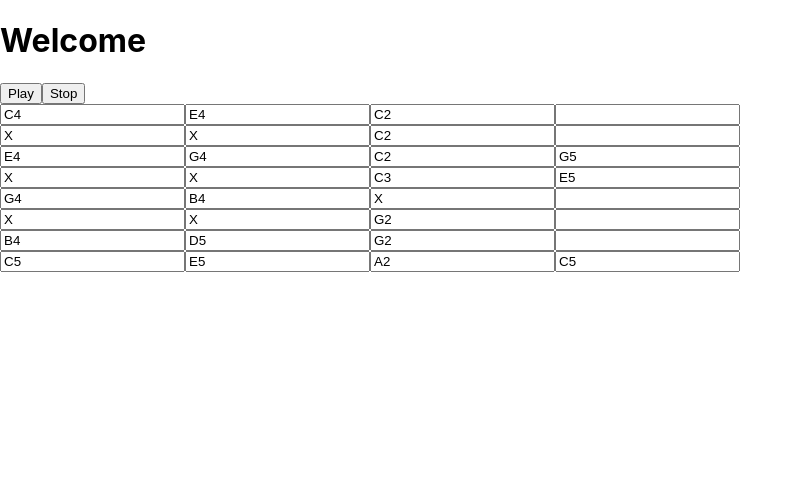
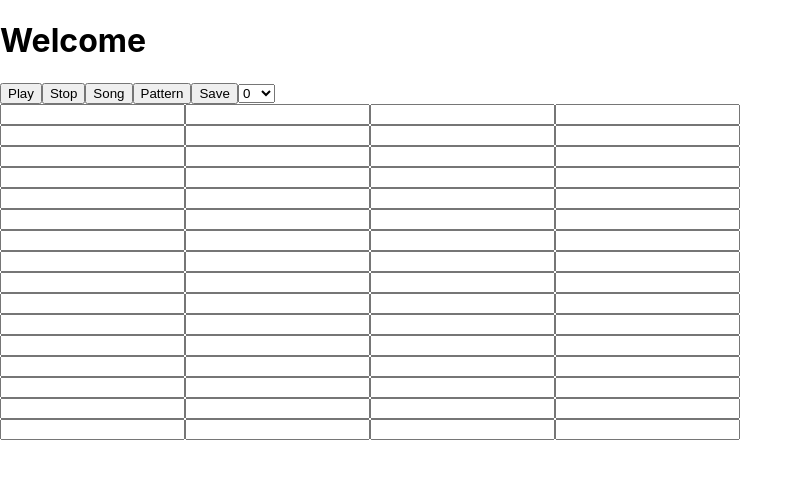
Before and after one commit to henningsover/tone-js-test, a React (Create React App) app: page / in a window 1280 px wide. Shown: the top 478 px of the page, without its empty margins (0-803 px from the left). Built offline with nearby package versions, Linux system fonts and the light colour scheme.

Commit message:
*Add func to change pattern and to change playmode *Implement localstorage for now *Start refactoring synth input handling

```diff
--- a/src/App.js
+++ b/src/App.js
@@ -1,14 +1,24 @@
-import React, { useContext } from 'react';
+import React, { useContext, useEffect } from 'react';
 import './App.css';
 import Synthesizer from './Synthesizer';
-import { song } from './song';
+import { song1, song2 } from './song';
 import InputsSection from './components/InputsSection';
 import { SynthContext } from './contexts/SynthContextProvider';
+import * as Tone from 'tone';
 
 function App() {
-  const { isPlaying, setIsPlaying, setCurrentPattern, setCurrentStep } = useContext(SynthContext);
-  // const [isPlaying, setIsPlaying] = useState(false);
-  // const [currentPattern, setCurrentPattern] = useState(0);
+  const {
+    isPlaying,
+    setIsPlaying,
+    setCurrentPattern,
+    setCurrentStep,
+    currentPattern,
+    currentStep,
+    setSongMode,
+    setPatternMode,
+    song,
+    setSong,
+  } = useContext(SynthContext);
 
   const start = () => {
     setIsPlaying(true);
@@ -16,8 +26,58 @@ function App() {
 
   const stop = () => {
     setIsPlaying(false);
+    setCurrentStep(null);
+  };
+
+  const handlePatternSelect = (e) => {
+    setCurrentPattern(e.target.value);
+  };
+
+  const handleSongMode = () => {
+    setSongMode(true);
+    setPatternMode(false);
     setCurrentPattern(0);
-    setCurrentStep(null);
+  };
+  const handlePatternMode = () => {
+    setPatternMode(true);
+    setSongMode(false);
+  };
+
+  const handleSave = () => {
+    localStorage.setItem('song', JSON.stringify(song));
+  };
+
+  useEffect(() => {
+    const songFromStorage = JSON.parse(localStorage.getItem('song'));
+    if (songFromStorage) {
+      setSong(songFromStorage);
+    } else {
+      setSong(song2);
+    }
+    console.log('set song');
+  }, []);
+
+  useEffect(() => {
+    if (song) {
+      document.getElementById('patternSelect').selectedIndex = currentPattern;
+    }
+  }, [currentPattern]);
+
+  const test = (noiseType) => {
+    const noiseSynth = new Tone.NoiseSynth({
+      noise: {
+        type: noiseType,
+      },
+      envelope: {
+        attack: 0.001,
+        decay: 0.3,
+        sustain: 0.005,
+      },
+    });
+    var dist = new Tone.BitCrusher(4).toDestination();
+    noiseSynth.connect(dist);
+    noiseSynth.triggerAttackRelease('8n');
+    console.log(noiseSynth);
   };
 
   return (
@@ -25,7 +85,21 @@ function App() {
       <h1>Welcome</h1>
       <button onClick={() => start()}>Play</button>
       <button onClick={() => stop()}>Stop</button>
-      <InputsSection />
+      <button onClick={() => handleSongMode()}>Song</button>
+      <button onClick={() => handlePatternMode()}>Pattern</button>
+      <button onClick={() => handleSave()}>Save</button>
+      {song ? (
+        <select id="patternSelect" onChange={(e) => handlePatternSelect(e)}>
+          {Object.keys(song.patterns.synth1).map((pattern, index) => {
+            return (
+              <option key={index} value={pattern}>
+                {pattern}
+              </option>
+            );
+          })}
+        </select>
+      ) : null}
+      {song && <InputsSection />}
       {isPlaying ? (
         <>
           <Synthesizer patterns={song.patterns} oscTypes={song.oscTypes} />
--- a/src/Synthesizer.jsx
+++ b/src/Synthesizer.jsx
@@ -3,9 +3,10 @@ import { SynthContext } from './contexts/SynthContextProvider';
 import * as Tone from 'tone';
 
 export default function Synthesizer({ patterns, oscTypes }) {
-  const { setCurrentPattern, currentPattern, setCurrentStep, currentStep } = useContext(SynthContext);
+  const { setCurrentPattern, currentPattern, setCurrentStep, currentStep, songMode } = useContext(SynthContext);
+
   useEffect(() => {
-    Tone.Transport.bpm.value = 70;
+    // Tone.Transport.bpm.value = 70;
     const synths = [new Tone.Synth(), new Tone.Synth(), new Tone.Synth(), new Tone.Synth()];
 
     synths[0].oscillator.type = oscTypes.synth1;
@@ -18,7 +19,7 @@ export default function Synthesizer({ patterns, oscTypes }) {
 
     gain.toDestination();
 
-    let patternIndex = 0;
+    let patternIndex = currentPattern;
     let stepIndex = 0;
     setCurrentStep(stepIndex);
 
@@ -32,7 +33,7 @@ export default function Synthesizer({ patterns, oscTypes }) {
       }
       switch (counter) {
         case 1:
-          return '8n';
+          return '16n';
         case 2:
           return '8n + 16n';
         case 3:
@@ -74,15 +75,21 @@ export default function Synthesizer({ patterns, oscTypes }) {
         const pattern = getPattern(index);
         const note = pattern[stepIndex];
         if (note !== 'X' && note !== '') {
+          synth.triggerRelease(time);
           const next = stepIndex + 1;
-          synth.triggerAttackRelease(note, getLength(next, pattern), time);
+          synth.triggerAttack(note, time + 0.01);
+        }
+        if (note === 'X') {
+          synth.triggerRelease(time);
         }
       });
-      if (stepIndex < 7) {
+      if (stepIndex < patterns.synth1[1].length - 1) {
         setCurrentStep(stepIndex);
         stepIndex++;
       } else {
-        patternIndex++;
+        if (songMode) {
+          patternIndex++;
+        }
         setCurrentStep(stepIndex);
         stepIndex = 0;
       }
--- a/src/components/InputsSection.jsx
+++ b/src/components/InputsSection.jsx
@@ -1,22 +1,35 @@
 import React, { useState, useEffect, useContext } from 'react';
 import { SynthContext } from '../contexts/SynthContextProvider';
-import { song } from '../song';
 import SynthInputsContainer from './SynthInputsContainer';
+import { getNote } from './inputsHelper';
 
 export default function InputsSection() {
-  const { currentPattern } = useContext(SynthContext);
+  const { currentPattern, song, setSong } = useContext(SynthContext);
 
   const [synth1Pattern, setSynth1Pattern] = useState(song.patterns.synth1[currentPattern]);
   const [synth2Pattern, setSynth2Pattern] = useState(song.patterns.synth2[currentPattern]);
   const [synth3Pattern, setSynth3Pattern] = useState(song.patterns.synth3[currentPattern]);
   const [synth4Pattern, setSynth4Pattern] = useState(song.patterns.synth4[currentPattern]);
 
-  const handleSynth1Inputs = (e, index) => {
+  const handleSynth1Inputs = (e, index, synth) => {
     e.preventDefault();
+    const charCode = e.code;
+    const target = e.target;
+    const stepValue = getNote(charCode, 4);
+    if (charCode === 'ArrowUp') {
+      target.previousSibling.focus();
+    }
+    if (charCode === 'ArrowDown') {
+      target.nextSibling.focus();
+    }
+    if (stepValue !== undefined) {
       const updatedPattern = [...synth1Pattern];
-    updatedPattern[index] = e.target.value.toUpperCase();
-    song.patterns.synth1[currentPattern] = updatedPattern;
+      updatedPattern[index] = stepValue;
+      const updatedSong = { ...song };
+      updatedSong.patterns.synth1[currentPattern] = updatedPattern;
+      setSong(updatedSong);
       setSynth1Pattern(song.patterns.synth1[currentPattern]);
+    }
   };
   const handleSynth2Inputs = (e, index) => {
     e.preventDefault();
@@ -48,11 +61,15 @@ export default function InputsSection() {
   }, [currentPattern]);
 
   return (
+    <>
+      {song && (
         <section style={{ display: 'flex', flexDirection: 'row' }}>
           <SynthInputsContainer id={'synth1Inputs'} pattern={synth1Pattern} onChangeHandler={handleSynth1Inputs} />
           <SynthInputsContainer id={'synth2Inputs'} pattern={synth2Pattern} onChangeHandler={handleSynth2Inputs} />
           <SynthInputsContainer id={'synth3Inputs'} pattern={synth3Pattern} onChangeHandler={handleSynth3Inputs} />
           <SynthInputsContainer id={'synth4Inputs'} pattern={synth4Pattern} onChangeHandler={handleSynth4Inputs} />
         </section>
+      )}
+    </>
   );
 }
--- a/src/components/SynthInputsContainer.jsx
+++ b/src/components/SynthInputsContainer.jsx
@@ -5,6 +5,7 @@ import '../App.css';
 export default function SynthInputsContainer({ id, pattern, onChangeHandler }) {
   const { isPlaying, currentStep } = useContext(SynthContext);
   let inputs;
+  const synthToUpdate = id.replace('Inputs', '');
 
   useEffect(() => {
     inputs = document.getElementById(id).querySelectorAll('input');
@@ -23,7 +24,7 @@ export default function SynthInputsContainer({ id, pattern, onChangeHandler }) {
   return (
     <div id={id} style={{ display: 'flex', flexDirection: 'column' }}>
       {pattern.map((note, index) => {
-        return <input key={index} value={note} onChange={(e) => onChangeHandler(e, index)} />;
+        return <input key={index} value={note} onKeyDown={(e) => onChangeHandler(e, index, synthToUpdate)} />;
       })}
     </div>
   );
--- /dev/null
+++ b/src/components/inputsHelper.js
@@ -0,0 +1,22 @@
+import React from 'react';
+
+export const getNote = (charCode, octave) => {
+  const keyboardMap = {
+    KeyZ: `C${octave}`,
+    KeyS: `C#${octave}`,
+    KeyX: `D${octave}`,
+    KeyD: `D#${octave}`,
+    KeyC: `E${octave}`,
+    KeyV: `F${octave}`,
+    KeyG: `F#${octave}`,
+    KeyB: `G${octave}`,
+    KeyH: `G#${octave}`,
+    KeyN: `A${octave}`,
+    KeyJ: `A#${octave}`,
+    KeyM: `B${octave}`,
+    Comma: `C${octave + 1}`,
+    Space: 'X',
+    Backspace: '',
+  };
+  return keyboardMap[charCode];
+};
--- a/src/contexts/SynthContextProvider.jsx
+++ b/src/contexts/SynthContextProvider.jsx
@@ -6,6 +6,9 @@ export default function SynthContextProvider({ children }) {
   const [isPlaying, setIsPlaying] = useState(false);
   const [currentPattern, setCurrentPattern] = useState(0);
   const [currentStep, setCurrentStep] = useState(null);
+  const [songMode, setSongMode] = useState(true);
+  const [patternMode, setPatternMode] = useState(false);
+  const [song, setSong] = useState(null);
 
   return (
     <SynthContext.Provider
@@ -16,6 +19,12 @@ export default function SynthContextProvider({ children }) {
         setCurrentPattern,
         currentStep,
         setCurrentStep,
+        songMode,
+        setSongMode,
+        patternMode,
+        setPatternMode,
+        song,
+        setSong,
       }}
     >
       {children}
--- a/src/song.js
+++ b/src/song.js
@@ -1,47 +1,63 @@
 export const synth1 = {
-  0: ['C4', 'X', 'E4', 'X', 'G4', 'X', 'B4', 'C5'],
-  1: ['Bb3', 'X', 'D4', 'X', 'F4', 'X', 'A4', 'F4'],
-  2: ['C4', 'X', 'E4', 'X', 'G4', 'X', 'B4', 'C5'],
-  3: ['Bb3', 'X', 'D4', 'X', 'F4', 'X', 'A4', 'F4'],
-  4: ['C4', 'X', 'E4', 'X', 'G4', 'X', 'B4', 'C5'],
-  5: ['Bb3', 'X', 'D4', 'X', 'F4', 'X', 'A4', 'F4'],
-  6: ['C4', 'X', 'E4', 'X', 'G4', 'X', 'B4', 'C5'],
-  7: ['Bb3', 'X', 'D4', 'X', 'F4', 'X', 'A4', 'F4'],
+  0: ['B3', 'C4', 'X', '', 'Eb4', 'E4', 'X', ''],
+  1: ['B4', 'C5', 'X', '', 'Eb5', 'E5', 'X', ''],
+  2: ['E3', 'F3', 'X', '', 'C4', 'D4', 'X', ''],
+  3: ['E4', 'F4', 'X', '', 'C5', 'D5', 'X', ''],
+  4: ['B3', 'C4', 'X', '', 'Eb4', 'E4', 'X', ''],
+  5: ['B4', 'C5', 'X', '', 'Eb5', 'E5', 'X', ''],
+  6: ['', 'B4', 'B4', 'B4', 'B4', '', '', 'X'],
+  7: ['B4', '', 'X', 'B4', '', '', '', 'X'],
+  8: ['', 'A4', 'A4', 'A4', 'A4', '', '', 'X'],
+  9: ['A4', '', 'X', 'A4', '', '', '', 'X'],
+  10: ['', 'E4', 'E4', 'E4', 'E4', '', 'E4', 'E4'],
+  11: ['X', 'E4', 'E4', 'E4', 'E4', 'E4', 'E4', 'E4'],
 };
 
 export const synth2 = {
-  0: ['E4', 'X', 'G4', 'X', 'B4', 'X', 'D5', 'E5'],
-  1: ['D4', 'X', 'F4', 'X', 'A4', 'X', 'C5', 'D5'],
-  2: ['E4', 'X', 'G4', 'X', 'B4', 'X', 'D5', 'E5'],
-  3: ['D4', 'X', 'F4', 'X', 'A4', 'X', 'C5', 'D5'],
-  4: ['E4', 'X', 'G4', 'X', 'B4', 'X', 'D5', 'E5'],
-  5: ['D4', 'X', 'F4', 'X', 'A4', 'X', 'C5', 'D5'],
-  6: ['E4', 'X', 'G4', 'X', 'B4', 'X', 'D5', 'E5'],
-  7: ['D4', 'X', 'F4', 'X', 'A4', 'X', 'C5', 'D5'],
+  0: ['Eb4', 'E4', 'X', '', 'F#4', 'G4', 'X', ''],
+  1: ['Eb5', 'E5', 'X', '', 'F#5', 'G5', 'X', ''],
+  2: ['G3', 'A3', 'X', '', 'E4', 'F4', 'X', ''],
+  3: ['G4', 'A4', 'X', '', 'E5', 'F5', 'X', ''],
+  4: ['Eb4', 'E4', 'X', '', 'F#4', 'G4', 'X', ''],
+  5: ['Eb5', 'E5', 'X', '', 'F#5', 'G5', 'X', ''],
+  6: ['', 'G4', 'G4', 'G4', 'G4', 'F4', 'F4', 'F4'],
+  7: ['F4', 'E4', 'D4', 'F4', 'D4', '', '', 'X'],
+  8: ['', 'D#4', 'D#4', 'D#4', 'D#4', 'D4', 'C4', 'A3'],
+  9: ['D#4', 'D4', 'C4', 'D#4', 'C4', '', '', 'X'],
+  10: ['', 'C4', 'C4', 'C4', 'C4', 'B3', 'Bb3', 'A3'],
+  11: ['X', 'Ab3', 'A3', 'Bb3', 'B3', 'C4', 'C#4', 'D4'],
 };
 
 export const synth3 = {
-  0: ['C2', 'C2', 'C2', 'C3', 'X', 'G2', 'G2', 'A2'],
-  1: ['Bb2', 'Bb2', 'Bb2', 'Bb2', 'X', 'F2', 'F2', 'F2'],
-  2: ['C2', 'C2', 'C2', 'C3', 'X', 'G2', 'G2', 'A2'],
-  3: ['Bb2', 'Bb2', 'Bb2', 'Bb2', 'X', 'F2', 'F2', 'F2'],
-  4: ['C2', 'C2', 'C2', 'C3', 'X', 'G2', 'G2', 'A2'],
-  5: ['Bb2', 'Bb2', 'Bb2', 'Bb2', 'X', 'F2', 'F2', 'F2'],
-  6: ['C2', 'C2', 'C2', 'C3', 'X', 'G2', 'G2', 'A2'],
-  7: ['Bb2', 'Bb2', 'Bb2', 'Bb2', 'X', 'F2', 'F2', 'F2'],
+  0: ['X', '', 'C2', 'C2', 'X', '', 'G2', 'G2'],
+  1: ['X', '', 'C3', 'C3', 'X', '', 'Bb2', 'Bb2'],
+  2: ['X', '', 'F2', 'F2', 'X', '', 'C3', 'C3'],
+  3: ['X', '', 'F3', 'F3', 'X', '', 'D#3', 'D#3'],
+  4: ['X', '', 'C2', 'C2', 'X', '', 'G2', 'G2'],
+  5: ['X', '', 'C3', 'C3', 'X', '', 'Bb2', 'Bb2'],
+  6: ['G2', '', '', '', '', '', '', ''],
+  7: ['', '', '', '', '', '', '', 'Gb2'],
+  8: ['F2', '', '', '', '', '', '', ''],
+  9: ['', '', '', '', '', '', '', ''],
+  10: ['C2', '', '', '', '', '', '', ''],
+  11: ['', '', '', '', '', '', '', ''],
 };
 export const synth4 = {
-  0: ['', '', 'G5', 'E5', '', '', '', 'C5'],
-  1: ['F5', 'E5', '', 'D5', '', '', 'C5', 'E5'],
-  2: ['', 'G5', '', '', '', 'X', '', ''],
-  3: ['', '', '', '', '', '', 'X', 'X'],
-  4: ['', '', 'G5', 'E5', '', '', '', 'C5'],
-  5: ['F5', 'E5', '', 'D5', '', '', 'C5', 'E5'],
-  6: ['', 'C5', '', '', '', 'X', '', ''],
-  7: ['', 'D5', 'C5', 'Bb4', 'C5', 'Bb4', 'A4', 'F4'],
+  0: ['', '', '', '', '', '', '', ''],
+  1: ['', '', '', '', '', '', '', ''],
+  2: ['', '', '', '', '', '', '', ''],
+  3: ['', '', '', '', '', '', '', ''],
+  4: ['', '', '', '', '', '', '', ''],
+  5: ['', '', '', '', '', '', '', ''],
+  6: ['', '', '', '', '', '', '', ''],
+  7: ['', '', '', '', '', '', '', ''],
+  8: ['', '', '', '', '', '', '', ''],
+  9: ['', '', '', '', '', '', '', ''],
+  10: ['', '', '', '', '', '', '', ''],
+  11: ['', '', '', '', '', '', '', ''],
 };
 
-export const song = {
+export const song1 = {
   oscTypes: {
     synth1: 'square',
     synth2: 'square',
@@ -55,3 +71,77 @@ export const song = {
     synth4: synth4,
   },
 };
+
+export const instrument1 = {
+  0: ['', '', '', '', '', '', '', '', '', '', '', '', '', '', '', ''],
+  1: ['', '', '', '', '', '', '', '', '', '', '', '', '', '', '', ''],
+  2: ['', '', '', '', '', '', '', '', '', '', '', '', '', '', '', ''],
+  3: ['', '', '', '', '', '', '', '', '', '', '', '', '', '', '', ''],
+  4: ['', '', '', '', '', '', '', '', '', '', '', '', '', '', '', ''],
+  5: ['', '', '', '', '', '', '', '', '', '', '', '', '', '', '', ''],
+  6: ['', '', '', '', '', '', '', '', '', '', '', '', '', '', '', ''],
+  7: ['', '', '', '', '', '', '', '', '', '', '', '', '', '', '', ''],
+  8: ['', '', '', '', '', '', '', '', '', '', '', '', '', '', '', ''],
+  9: ['', '', '', '', '', '', '', '', '', '', '', '', '', '', '', ''],
+  10: ['', '', '', '', '', '', '', '', '', '', '', '', '', '', '', ''],
+  11: ['', '', '', '', '', '', '', '', '', '', '', '', '', '', '', ''],
+};
+
+export const instrument2 = {
+  0: ['', '', '', '', '', '', '', '', '', '', '', '', '', '', '', ''],
+  1: ['', '', '', '', '', '', '', '', '', '', '', '', '', '', '', ''],
+  2: ['', '', '', '', '', '', '', '', '', '', '', '', '', '', '', ''],
+  3: ['', '', '', '', '', '', '', '', '', '', '', '', '', '', '', ''],
+  4: ['', '', '', '', '', '', '', '', '', '', '', '', '', '', '', ''],
+  5: ['', '', '', '', '', '', '', '', '', '', '', '', '', '', '', ''],
+  6: ['', '', '', '', '', '', '', '', '', '', '', '', '', '', '', ''],
+  7: ['', '', '', '', '', '', '', '', '', '', '', '', '', '', '', ''],
+  8: ['', '', '', '', '', '', '', '', '', '', '', '', '', '', '', ''],
+  9: ['', '', '', '', '', '', '', '', '', '', '', '', '', '', '', ''],
+  10: ['', '', '', '', '', '', '', '', '', '', '', '', '', '', '', ''],
+  11: ['', '', '', '', '', '', '', '', '', '', '', '', '', '', '', ''],
+};
+
+export const instrument3 = {
+  0: ['', '', '', '', '', '', '', '', '', '', '', '', '', '', '', ''],
+  1: ['', '', '', '', '', '', '', '', '', '', '', '', '', '', '', ''],
+  2: ['', '', '', '', '', '', '', '', '', '', '', '', '', '', '', ''],
+  3: ['', '', '', '', '', '', '', '', '', '', '', '', '', '', '', ''],
+  4: ['', '', '', '', '', '', '', '', '', '', '', '', '', '', '', ''],
+  5: ['', '', '', '', '', '', '', '', '', '', '', '', '', '', '', ''],
+  6: ['', '', '', '', '', '', '', '', '', '', '', '', '', '', '', ''],
+  7: ['', '', '', '', '', '', '', '', '', '', '', '', '', '', '', ''],
+  8: ['', '', '', '', '', '', '', '', '', '', '', '', '', '', '', ''],
+  9: ['', '', '', '', '', '', '', '', '', '', '', '', '', '', '', ''],
+  10: ['', '', '', '', '', '', '', '', '', '', '', '', '', '', '', ''],
+  11: ['', '', '', '', '', '', '', '', '', '', '', '', '', '', '', ''],
+};
+export const instrument4 = {
+  0: ['', '', '', '', '', '', '', '', '', '', '', '', '', '', '', ''],
+  1: ['', '', '', '', '', '', '', '', '', '', '', '', '', '', '', ''],
+  2: ['', '', '', '', '', '', '', '', '', '', '', '', '', '', '', ''],
+  3: ['', '', '', '', '', '', '', '', '', '', '', '', '', '', '', ''],
+  4: ['', '', '', '', '', '', '', '', '', '', '', '', '', '', '', ''],
+  5: ['', '', '', '', '', '', '', '', '', '', '', '', '', '', '', ''],
+  6: ['', '', '', '', '', '', '', '', '', '', '', '', '', '', '', ''],
+  7: ['', '', '', '', '', '', '', '', '', '', '', '', '', '', '', ''],
+  8: ['', '', '', '', '', '', '', '', '', '', '', '', '', '', '', ''],
+  9: ['', '', '', '', '', '', '', '', '', '', '', '', '', '', '', ''],
+  10: ['', '', '', '', '', '', '', '', '', '', '', '', '', '', '', ''],
+  11: ['', '', '', '', '', '', '', '', '', '', '', '', '', '', '', ''],
+};
+
+export const song2 = {
+  oscTypes: {
+    synth1: 'sine',
+    synth2: 'square',
+    synth3: 'sawtooth',
+    synth4: 'square',
+  },
+  patterns: {
+    synth1: instrument1,
+    synth2: instrument2,
+    synth3: instrument3,
+    synth4: instrument4,
+  },
+};
--- a/src/synth.js
+++ /dev/null
@@ -1,3 +0,0 @@
-import * as Tone from 'tone';
-
-export const synth = new Tone.Synth();
```
Also changed, not shown: 1 other file (tests, documents, lock files or other folders). Lines whose indentation alone changed are shown as unchanged.
